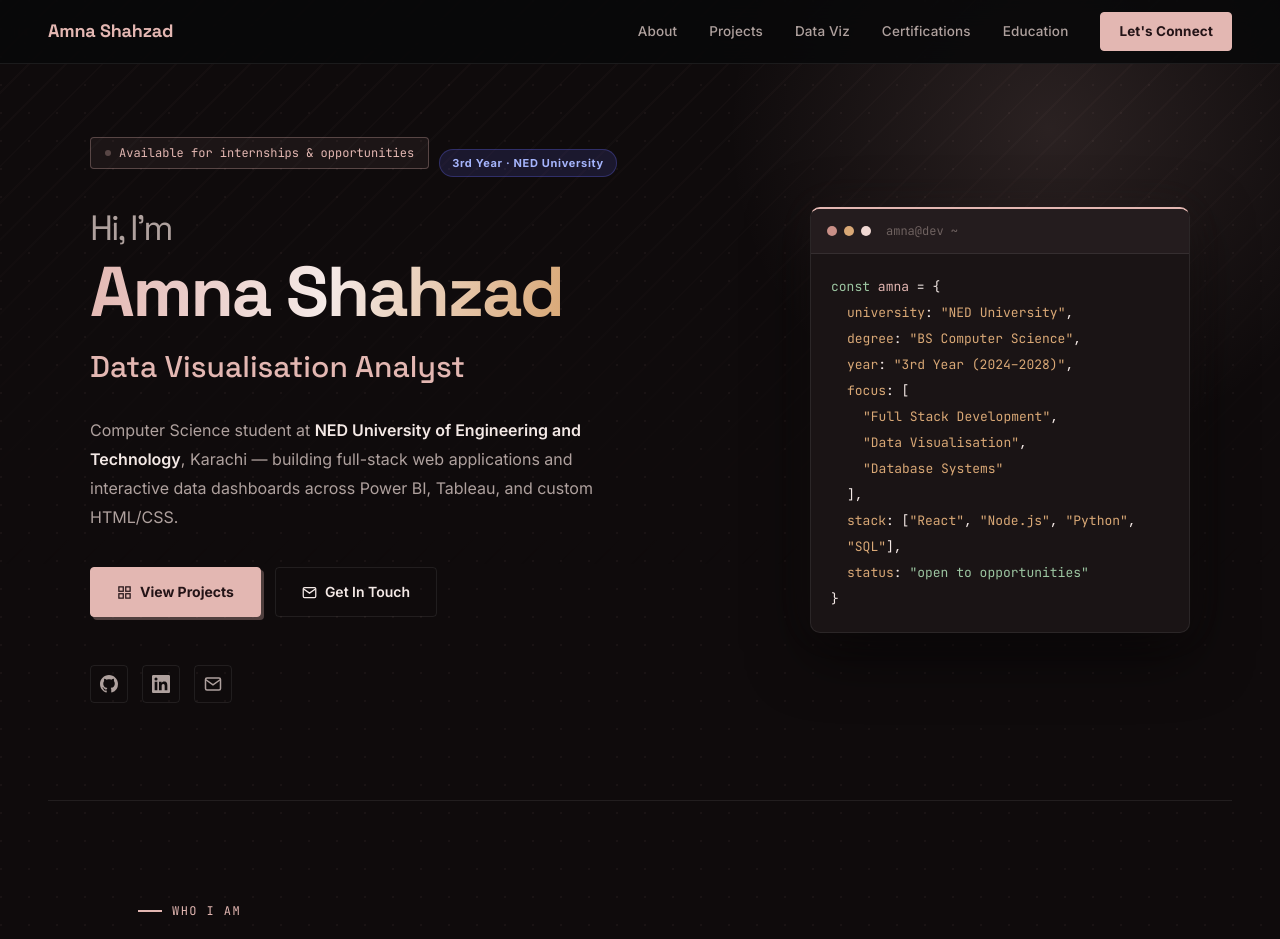
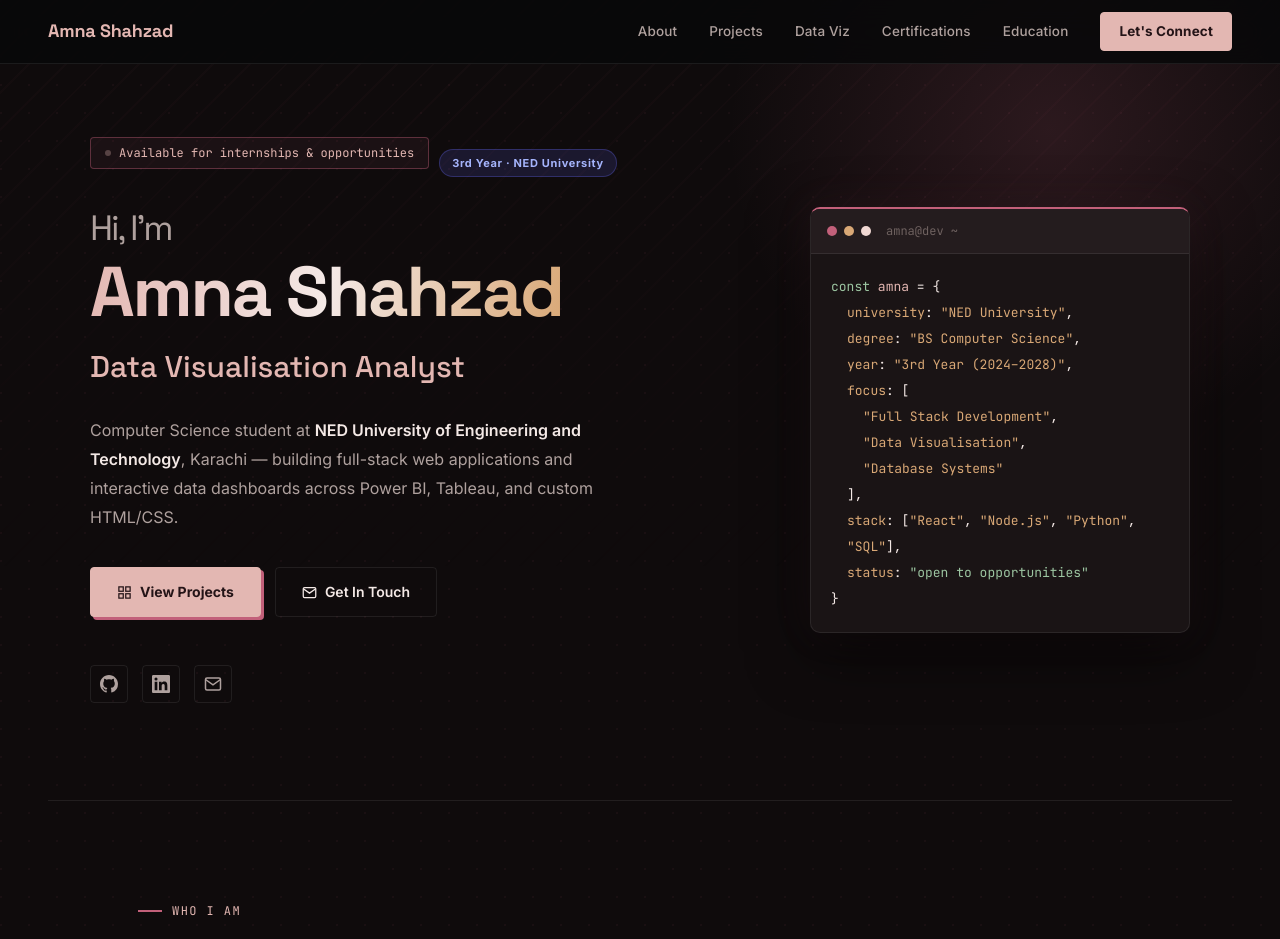
Before and after one commit to amnaatgit/Amna-Shahzad-Portfolio, a React (Vite) app: page / in a window 1280 px wide. Shown: the top 939 px of the page. Built offline with nearby package versions, Linux system fonts and the light colour scheme.

Commit message:
Update color variables and styles in App.css

```diff
--- a/src/App.css
+++ b/src/App.css
@@ -6,13 +6,15 @@
   --bg2:         #1A1415;
   --bg3:         #241C1E;
   --border:      rgba(255,255,255,0.08);
-  --border-h:    rgba(227,183,178,0.4);
+  --border-h:    rgba(194,96,122,0.45);
   --text:        #F4E9E6;
   --text2:       #AFA19E;
   --text3:       #6F6260;
   --accent:      #E3B7B2;
   --accent2:     #D9A876;
   --accent-g:    rgba(227,183,178,0.1);
+  --pink:        #C2607A;
+  --pink-g:      rgba(194,96,122,0.14);
   --green:       #9CC5A1;
   --amber:       #D9A876;
   --deep:        #241417;
@@ -32,14 +34,14 @@ body {
   -webkit-font-smoothing: antialiased;
   overflow-x: hidden;
   background-image:
-    radial-gradient(circle at 1px 1px, rgba(227,183,178,0.05) 1px, transparent 1px);
+    radial-gradient(circle at 1px 1px, rgba(194,96,122,0.06) 1px, transparent 1px);
   background-size: 28px 28px;
 }
 
-::selection { background: var(--accent); color: var(--deep); }
+::selection { background: var(--pink); color: var(--deep); }
 ::-webkit-scrollbar { width: 4px; }
 ::-webkit-scrollbar-track { background: var(--bg); }
-::-webkit-scrollbar-thumb { background: var(--accent); border-radius: 99px; }
+::-webkit-scrollbar-thumb { background: var(--pink); border-radius: 99px; }
 
 a { color: inherit; text-decoration: none; }
 
@@ -65,7 +67,7 @@ a { color: inherit; text-decoration: none; }
   font-size: 13.5px; font-weight: 500; color: var(--text2);
   transition: color 0.2s; letter-spacing: 0.01em;
 }
-.nav-links a:hover { color: var(--accent); }
+.nav-links a:hover { color: var(--pink); }
 .nav-cta {
   background: var(--accent) !important;
   color: var(--deep) !important;
@@ -77,7 +79,8 @@ a { color: inherit; text-decoration: none; }
 }
 .nav-cta:hover {
   background: transparent !important;
-  color: var(--accent) !important;
+  color: var(--pink) !important;
+  border-color: var(--pink) !important;
   transform: translateY(-1px);
 }
 
@@ -95,8 +98,8 @@ a { color: inherit; text-decoration: none; }
   position: absolute; inset: 0;
   background-image: repeating-linear-gradient(
     -45deg,
-    rgba(227,183,178,0.03) 0px,
-    rgba(227,183,178,0.03) 2px,
+    rgba(194,96,122,0.035) 0px,
+    rgba(194,96,122,0.035) 2px,
     transparent 2px,
     transparent 26px
   );
@@ -106,7 +109,7 @@ a { color: inherit; text-decoration: none; }
   content: '';
   position: absolute; top: -220px; right: -120px;
   width: 700px; height: 700px;
-  background: radial-gradient(circle, rgba(227,183,178,0.13) 0%, transparent 65%);
+  background: radial-gradient(circle, rgba(194,96,122,0.16) 0%, transparent 65%);
   pointer-events: none;
 }
 
@@ -120,8 +123,8 @@ a { color: inherit; text-decoration: none; }
   display: inline-flex; align-items: center; gap: 8px;
   font-family: var(--font-m); font-size: 12px;
   color: var(--accent); margin-bottom: 20px;
-  border: 1px solid rgba(227,183,178,0.3);
-  background: rgba(227,183,178,0.06);
+  border: 1px solid rgba(194,96,122,0.4);
+  background: rgba(194,96,122,0.07);
   padding: 5px 14px; border-radius: 4px;
 }
 .hero-eyebrow-dot {
@@ -175,11 +178,11 @@ a { color: inherit; text-decoration: none; }
   font-size: 14px; font-weight: 700;
   border: 1px solid var(--accent); cursor: pointer; font-family: var(--font-b);
   transition: all 0.15s;
-  box-shadow: 3px 3px 0 rgba(227,183,178,0.3);
+  box-shadow: 3px 3px 0 var(--pink);
 }
 .btn-primary:hover {
   transform: translate(-2px,-2px);
-  box-shadow: 5px 5px 0 rgba(227,183,178,0.38);
+  box-shadow: 5px 5px 0 var(--pink);
 }
 
 .btn-secondary {
@@ -190,7 +193,7 @@ a { color: inherit; text-decoration: none; }
   border: 1px solid var(--border); cursor: pointer; font-family: var(--font-b);
   transition: all 0.15s;
 }
-.btn-secondary:hover { border-color: var(--accent); color: var(--accent); background: var(--accent-g); }
+.btn-secondary:hover { border-color: var(--pink); color: var(--pink); background: var(--pink-g); }
 
 .hero-socials { display: flex; gap: 14px; }
 .social-link {
@@ -199,15 +202,15 @@ a { color: inherit; text-decoration: none; }
   border: 1px solid var(--border); color: var(--text2);
   transition: all 0.15s;
 }
-.social-link:hover { border-color: var(--accent); color: var(--accent); background: var(--accent-g); }
+.social-link:hover { border-color: var(--pink); color: var(--pink); background: var(--pink-g); }
 
 /* Hero right — terminal card */
 .hero-card {
   background: var(--bg2);
   border: 1px solid var(--border);
-  border-top: 2px solid var(--accent);
+  border-top: 2px solid var(--pink);
   border-radius: 10px; overflow: hidden;
-  box-shadow: 0 20px 60px rgba(0,0,0,0.6), 0 0 40px rgba(227,183,178,0.05);
+  box-shadow: 0 20px 60px rgba(0,0,0,0.6), 0 0 40px rgba(194,96,122,0.09);
 }
 .hero-card-bar {
   background: var(--bg3); padding: 12px 16px;
@@ -215,7 +218,7 @@ a { color: inherit; text-decoration: none; }
   border-bottom: 1px solid var(--border);
 }
 .dot { width: 10px; height: 10px; border-radius: 50%; }
-.dot-r { background: #C98F87; }
+.dot-r { background: var(--pink); }
 .dot-y { background: #D9A876; }
 .dot-g { background: #F0D8D3; }
 .hero-card-body { padding: 20px; font-family: var(--font-m); font-size: 13px; line-height: 2; }
@@ -237,7 +240,7 @@ a { color: inherit; text-decoration: none; }
   margin-bottom: 12px; display: flex; align-items: center; gap: 10px;
 }
 .section-label::before {
-  content: ''; display: block; width: 24px; height: 2px; background: var(--accent);
+  content: ''; display: block; width: 24px; height: 2px; background: var(--pink);
 }
 
 .section-title {
@@ -260,7 +263,7 @@ a { color: inherit; text-decoration: none; }
 .about-stats { display: grid; grid-template-columns: 1fr 1fr; gap: 14px; margin-top: 32px; }
 .stat-box {
   background: var(--bg2); border: 1px solid var(--border);
-  border-left: 2px solid var(--accent);
+  border-left: 2px solid var(--pink);
   border-radius: 6px; padding: 18px 20px;
 }
 .stat-box-num {
@@ -281,7 +284,7 @@ a { color: inherit; text-decoration: none; }
   font-size: 12.5px; font-weight: 500; color: var(--text2);
   transition: all 0.15s;
 }
-.skill-chip:hover { border-color: var(--accent); color: var(--accent); background: var(--accent-g); }
+.skill-chip:hover { border-color: var(--pink); color: var(--pink); background: var(--pink-g); }
 
 /* ── Projects ────────────────────────────────────────────────────────── */
 .projects-bg { background: var(--bg2); }
@@ -300,7 +303,7 @@ a { color: inherit; text-decoration: none; }
 }
 .project-card::before {
   content: ''; position: absolute; inset: 0; border-radius: 10px;
-  background: linear-gradient(135deg, var(--accent), var(--accent2));
+  background: linear-gradient(135deg, var(--pink), var(--accent2));
   opacity: 0; transition: opacity 0.25s; z-index: 0;
   padding: 1px; -webkit-mask: linear-gradient(#fff 0 0) content-box, linear-gradient(#fff 0 0);
   -webkit-mask-composite: xor; mask-composite: exclude;
@@ -308,7 +311,7 @@ a { color: inherit; text-decoration: none; }
 .project-card:hover {
   transform: translateY(-5px);
   border-color: transparent;
-  box-shadow: 0 20px 50px rgba(0,0,0,0.5), 0 0 30px rgba(227,183,178,0.1);
+  box-shadow: 0 20px 50px rgba(0,0,0,0.5), 0 0 30px rgba(194,96,122,0.15);
 }
 .project-card:hover::before { opacity: 1; }
 
@@ -361,8 +364,8 @@ a { color: inherit; text-decoration: none; }
 .project-chip {
   font-family: var(--font-m); font-size: 11px; font-weight: 500;
   padding: 3px 10px; border-radius: 4px;
-  background: rgba(227,183,178,0.1); color: var(--accent);
-  border: 1px solid rgba(227,183,178,0.22);
+  background: rgba(194,96,122,0.1); color: var(--accent);
+  border: 1px solid rgba(194,96,122,0.3);
 }
 
 /* ── Data Viz placeholder ────────────────────────────────────────────── */
@@ -374,7 +377,7 @@ a { color: inherit; text-decoration: none; }
 }
 .dataviz-placeholder::before {
   content: ''; position: absolute; inset: 0;
-  background: radial-gradient(ellipse at center, rgba(227,183,178,0.05) 0%, transparent 70%);
+  background: radial-gradient(ellipse at center, rgba(194,96,122,0.07) 0%, transparent 70%);
 }
 .dataviz-icon { font-size: 48px; margin-bottom: 16px; }
 .dataviz-title { font-family: var(--font-d); font-size: 22px; font-weight: 700; margin-bottom: 10px; }
@@ -390,13 +393,13 @@ a { color: inherit; text-decoration: none; }
 .exp-timeline { margin-top: 56px; position: relative; }
 .exp-timeline::before {
   content: ''; position: absolute; left: 0; top: 0; bottom: 0;
-  width: 2px; background: linear-gradient(to bottom, var(--accent), transparent);
+  width: 2px; background: linear-gradient(to bottom, var(--pink), transparent);
 }
 .exp-item { padding-left: 40px; margin-bottom: 52px; position: relative; }
 .exp-item::before {
   content: ''; position: absolute; left: -6px; top: 6px;
   width: 11px; height: 11px; border-radius: 2px;
-  background: var(--accent); box-shadow: 0 0 12px rgba(227,183,178,0.5);
+  background: var(--pink); box-shadow: 0 0 12px rgba(194,96,122,0.6);
   border: 2px solid var(--bg);
   transform: rotate(45deg);
 }
@@ -428,14 +431,14 @@ a { color: inherit; text-decoration: none; }
   font-size: 14px; font-weight: 600; border: 1px solid var(--border);
   color: var(--text2); transition: all 0.15s; cursor: pointer;
 }
-.contact-link:hover { border-color: var(--accent); color: var(--accent); background: var(--accent-g); }
+.contact-link:hover { border-color: var(--pink); color: var(--pink); background: var(--pink-g); }
 .contact-link-primary {
   background: var(--accent) !important; color: var(--deep) !important; border-color: var(--accent) !important;
-  box-shadow: 3px 3px 0 rgba(227,183,178,0.3);
+  box-shadow: 3px 3px 0 var(--pink);
 }
 .contact-link-primary:hover {
   transform: translate(-2px,-2px);
-  box-shadow: 5px 5px 0 rgba(227,183,178,0.38);
+  box-shadow: 5px 5px 0 var(--pink);
 }
 
 /* ── Footer ──────────────────────────────────────────────────────────── */
@@ -489,8 +492,8 @@ a { color: inherit; text-decoration: none; }
 }
 .viz-card:hover {
   transform: translateY(-4px);
-  border-color: rgba(227,183,178,0.35);
-  box-shadow: 0 16px 40px rgba(0,0,0,0.5), 0 0 20px rgba(227,183,178,0.08);
+  border-color: rgba(194,96,122,0.45);
+  box-shadow: 0 16px 40px rgba(0,0,0,0.5), 0 0 20px rgba(194,96,122,0.12);
 }
 
 .viz-thumb {
```
